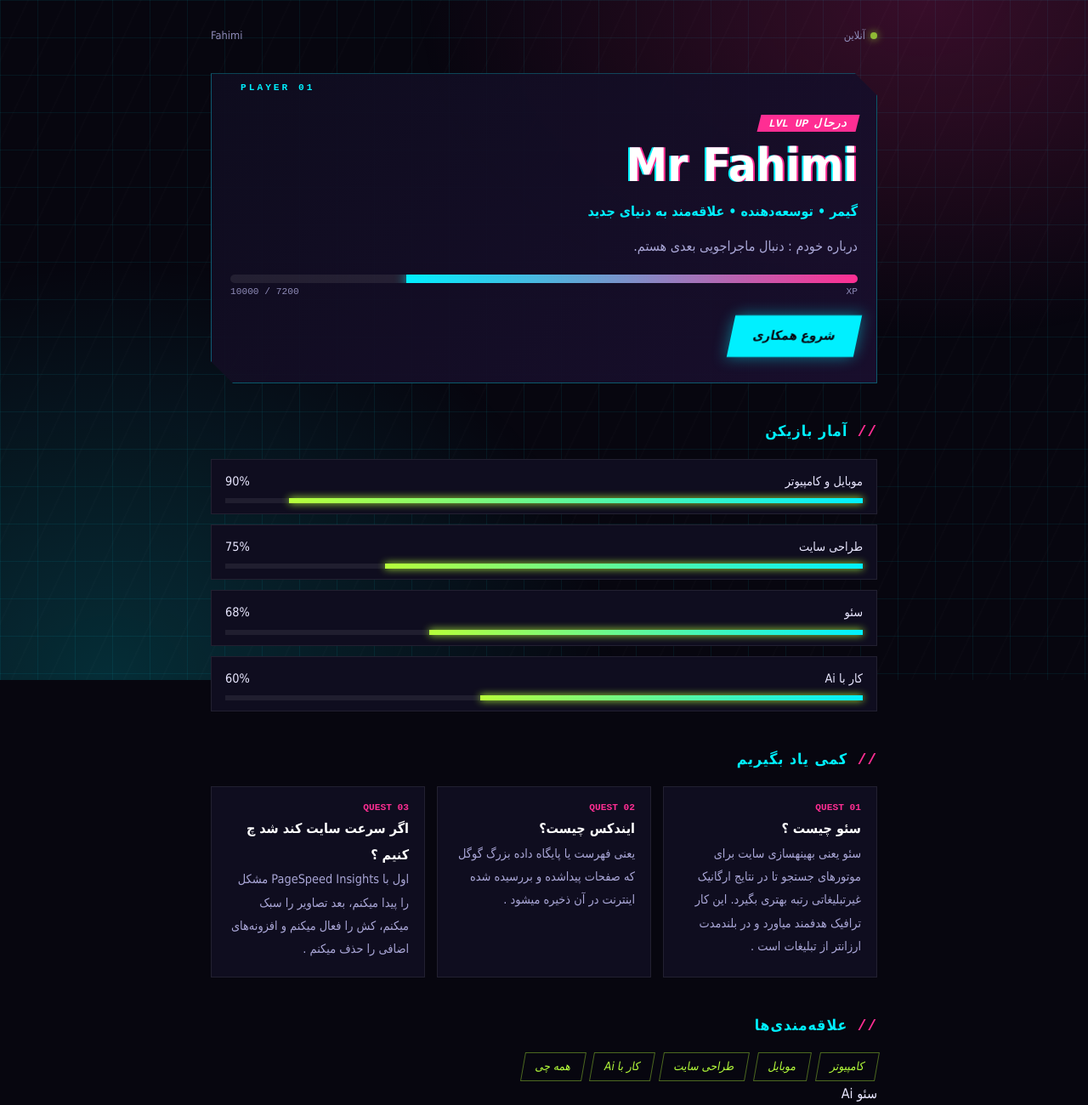
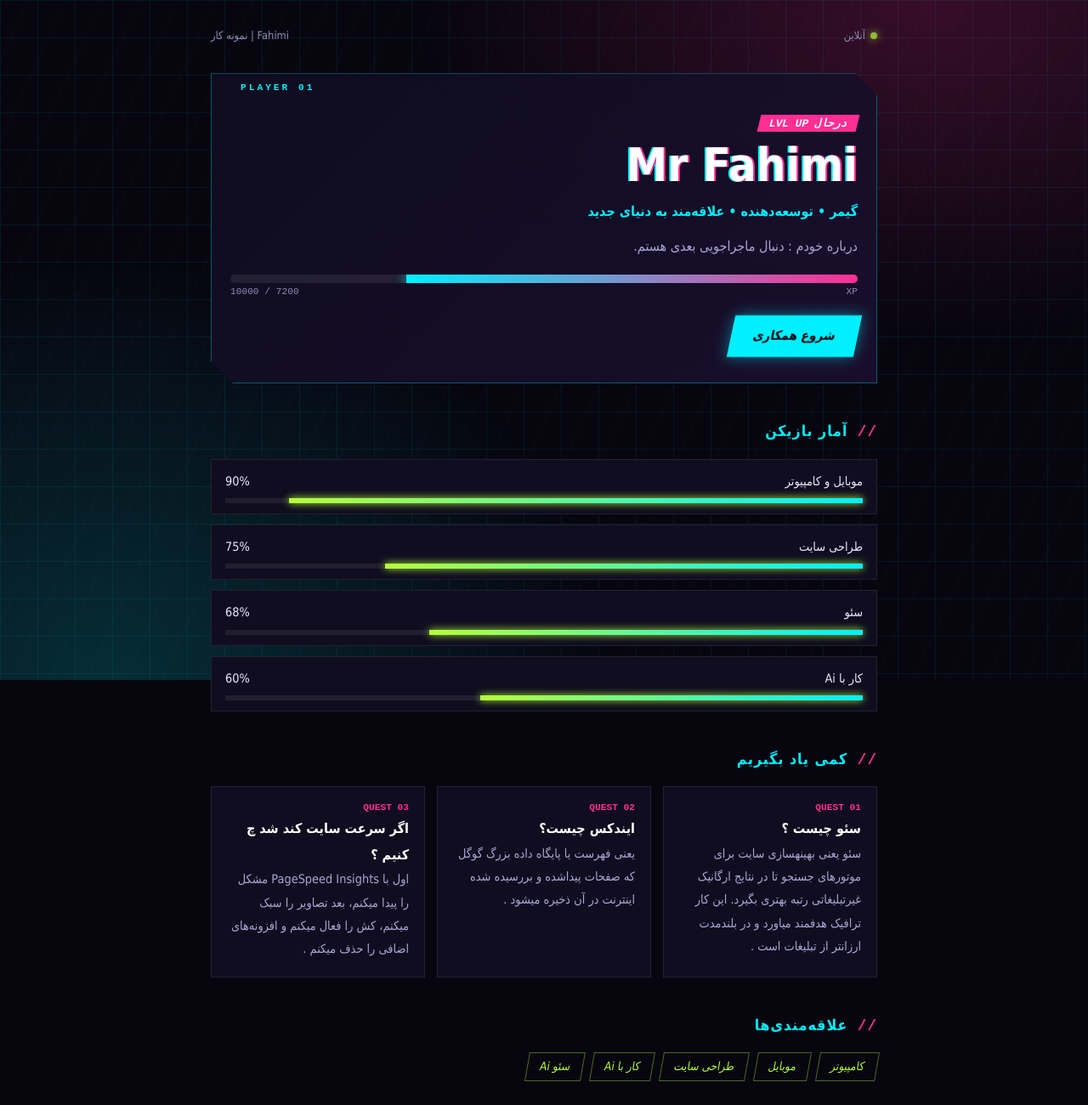
Before and after one commit to NemoneKarr/NemoneKarr.github.io, a plain HTML site: page index.html in a window 1280 px wide. Shown: the top 1300 px of the page at 85% size. Drawn offline with Linux system fonts and the light colour scheme.

Commit message:
Update index.html

```diff
--- a/index.html
+++ b/index.html
@@ -80,7 +80,7 @@ footer{text-align:center;color:#6d6a96;font:.75rem monospace;margin-top:50px}
 </head>
 <body>
 <div class="wrap">
-  <div class="top"><span><i class="dot"></i>آنلاین</span><span>Fahimi</span></div>
+  <div class="top"><span><i class="dot"></i>آنلاین</span><span>Fahimi | نمونه کار</span></div>
 
   <div class="hero">
     <div class="lvl">درحال LVL UP</div>
@@ -113,7 +113,7 @@ footer{text-align:center;color:#6d6a96;font:.75rem monospace;margin-top:50px}
   </div>
 
   <h2>علاقه‌مندی‌ها</h2>
-  <div class="badges"><span>کامپیوتر</span><span>موبایل</span><span>طراحی سایت</span><span>کار با Ai</span><span>همه چی</span></div>سئو Ai</span><span>
+  <div class="badges"><span>کامپیوتر</span><span>موبایل</span><span>طراحی سایت</span><span>کار با Ai</span><span>سئو Ai</span></div>
 
   <h2 id="contact">ارتباط با من</h2>
   <div class="contact">
```
